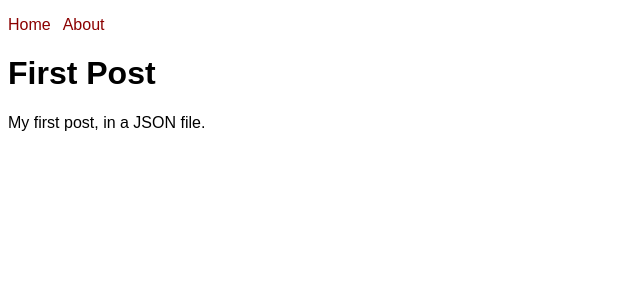
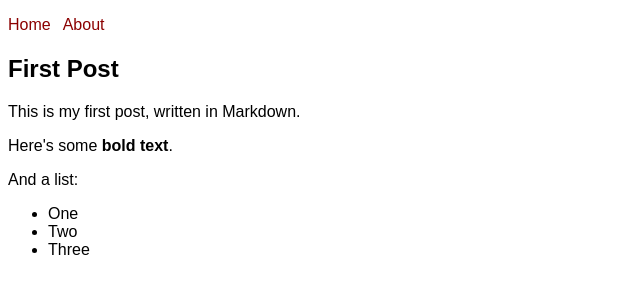
Before and after one commit to keep-calm-and-develop/next-blog, a Next.js app: page /posts/first-post in a window 1280 px wide. Shown: the top 300 px of the page, without its empty margins (0-640 px from the left). Built offline with nearby package versions, Linux system fonts and the light colour scheme.

Commit message:
Load Data from Markdown file

```diff
--- a/content/posts/first-post.json
+++ /dev/null
@@ -1,4 +0,0 @@
-{
-    "title": "First Post",
-    "body": "My first post, in a JSON file."
-}
--- /dev/null
+++ b/lib/posts.js
@@ -0,0 +1,13 @@
+import { readFile } from 'fs/promises';
+import { marked } from 'marked';
+
+export async function getPost(slug) {
+    const source = await readFile(`content/posts/${slug}.md`, 'utf-8');
+    const html = marked(source, {
+        mangle: false,
+        headerIds: false,
+    });
+    return {
+        body: html,
+    };
+}
--- a/package.json
+++ b/package.json
@@ -7,6 +7,7 @@
         "start": "next start"
     },
     "dependencies": {
+        "marked": "^5.1.0",
         "next": "^13.4.5",
         "react": "^18.2.0",
         "react-dom": "^18.2.0"
--- a/pages/posts/first-post.js
+++ b/pages/posts/first-post.js
@@ -1,9 +1,8 @@
 import Head from "next/head";
-import { readFile } from 'fs/promises';
+import { getPost } from "../../lib/posts";
 
 export async function getStaticProps() {
-    const data = await readFile('content/posts/first-post.json', 'utf-8');
-    const post = JSON.parse(data);
+    const post = await getPost('first-post');
     return {
         props: {
             post
@@ -15,14 +14,11 @@ function FirstPostPage({ post }) {
     return (
         <>
             <Head>
-                <title>{post.title} - Aniket's Blog</title>
+                <title>{`${post.title} - Aniket's Blog`}</title>
             </Head>
             <h1>{post.title}</h1>
-            <section>
-                <p>
-                    {post.body}
-                </p>
-            </section>
+            <article dangerouslySetInnerHTML={{ __html: post.body }}>
+            </article>
         </>
     );
 }
```
Also changed, not shown: 1 other file (tests, documents, lock files or other folders).
